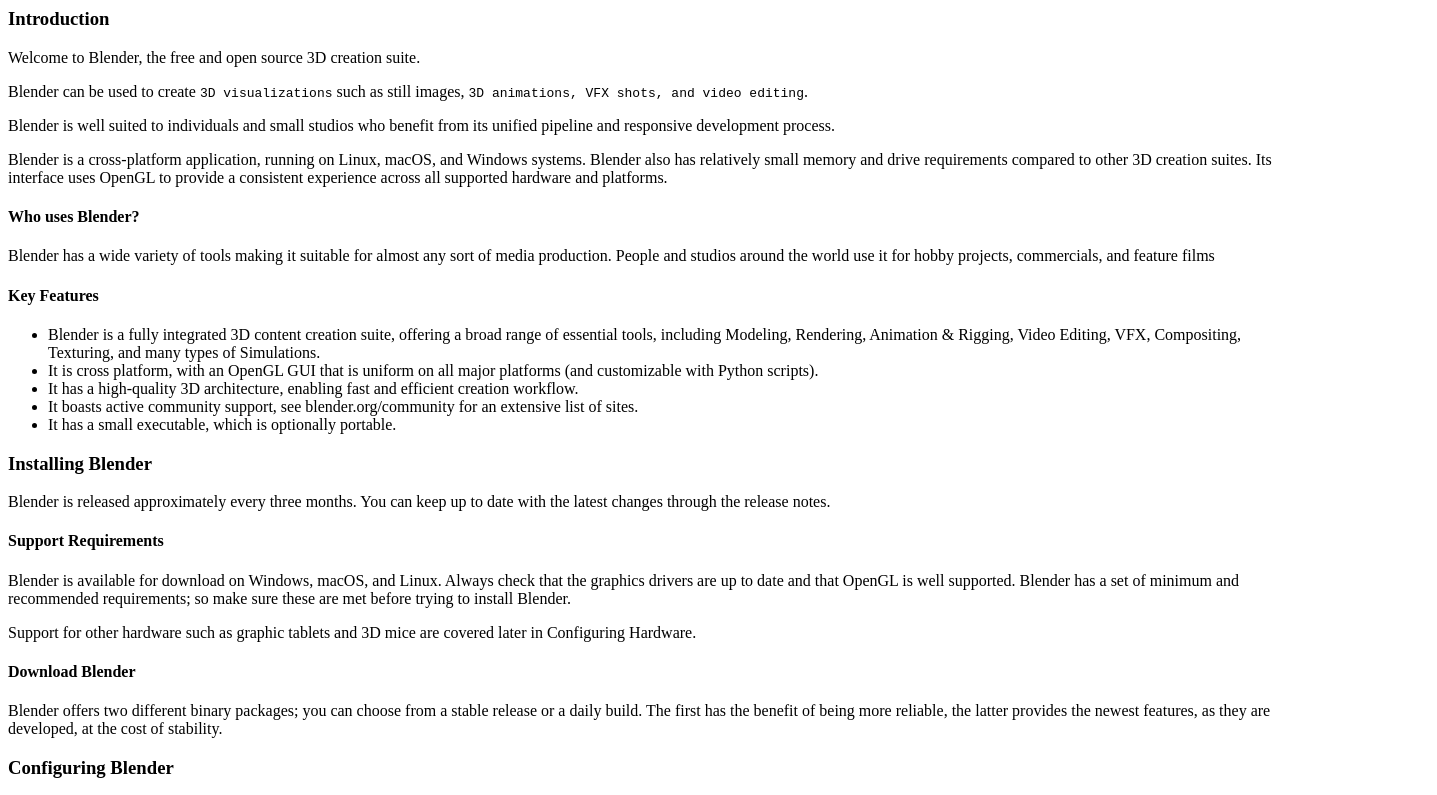
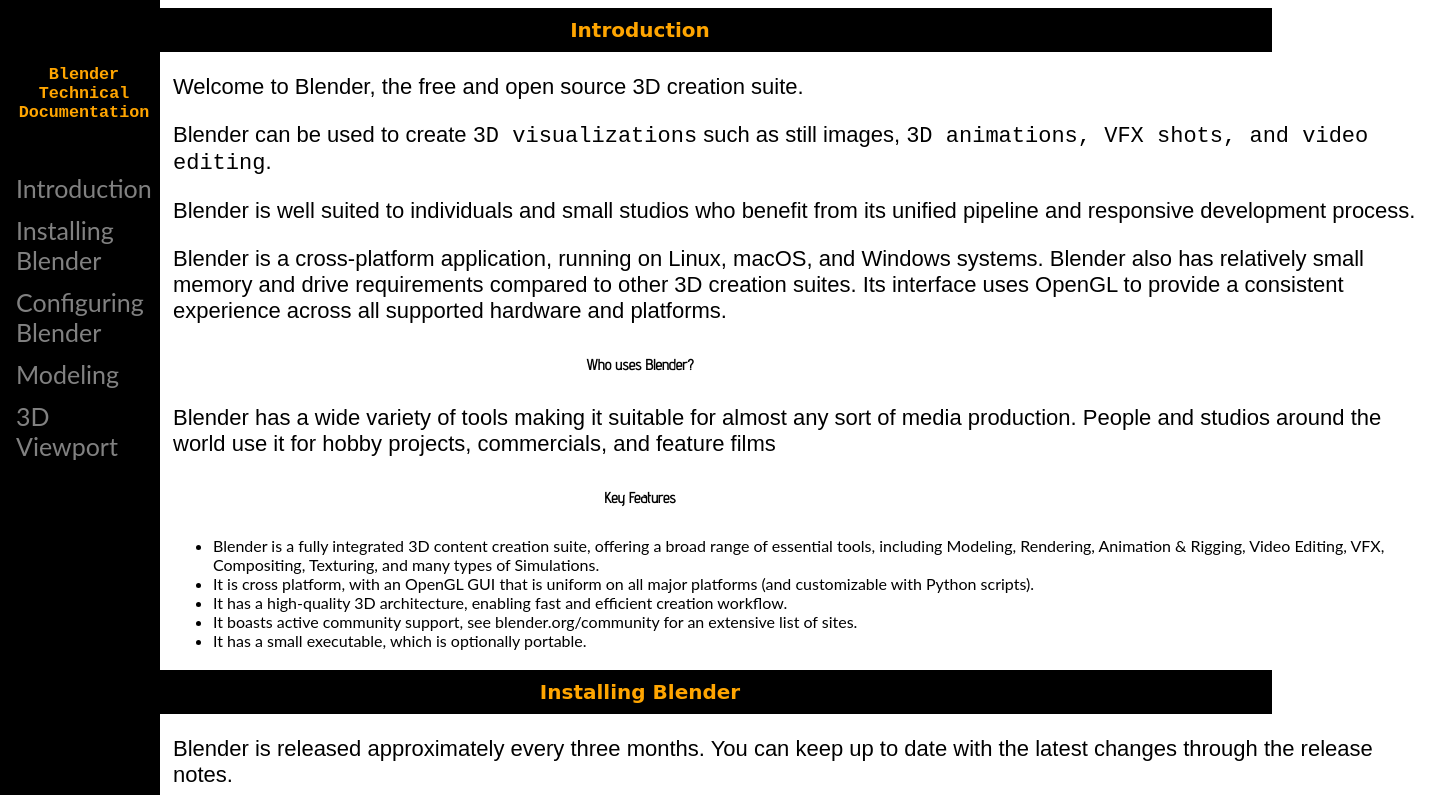
Before and after one commit to tmampa/Technical-Documentation-page, a plain HTML site: page index.html in a window 1280 px wide. Shown: the top 795 px of the page, 1437 px wide, since content can reach past the window. Drawn offline with Linux system fonts and the light colour scheme.

Commit message:
tech doc

```diff
--- a/css/styles.css
+++ b/css/styles.css
@@ -0,0 +1,75 @@
+body {
+  font-family: "Lato", sans-serif;
+}
+
+.sidenav {
+  height: 100%;
+  width: 160px;
+  position: fixed;
+  z-index: 1;
+  top: 0;
+  left: 0;
+  background-color: rgb(0, 0, 0);
+  overflow-x: hidden;
+  padding-top: 20px;
+}
+
+.sidenav a {
+  padding: 6px 8px 6px 16px;
+  text-decoration: none;
+  font-size: 25px;
+  color: #818181;
+  display: block;
+}
+
+.sidenav a:hover {
+  color: #f1f1f1;
+}
+
+.main {
+  margin-left: 160px; /* Same as the width of the sidenav */
+  font-size: 28px; /* Increased text to enable scrolling */
+  padding: 0px 10px;
+}
+
+@media screen and (max-height: 450px) {
+  .sidenav {padding-top: 15px;}
+  .sidenav a {font-size: 18px;}
+}
+
+/*p and h texts*/
+p {
+    font-family: Arial, Helvetica, sans-serif;
+    position: relative;
+    left: 165px;
+    font-size: 22px;
+
+}
+
+li {
+    position: relative;
+    left: 165px;
+}
+
+h4 {
+    text-align: center;
+
+    padding: 10px;
+    font-size: 15px;
+    font-family: 'Advent Pro';
+}
+
+h3 {
+    text-align: center;
+    background-color:black;
+    font-size: 20px;
+    font-family: cursive;
+    color: orange;
+    padding: 10px;
+}
+
+h6 {
+    text-align: center;
+    font-family: monospace;
+    color: orange;
+}
--- a/index.html
+++ b/index.html
@@ -1,9 +1,14 @@
 <html>
     <head>
+<link rel="stylesheet" href="css/styles.css">
+
+<link href='https://fonts.googleapis.com/css?family=Advent Pro' rel='stylesheet'>
 
     </head>
 
         <body>
+            <script src="js/script.js">
+            </script>
             <main id="main-doc">
                 <section class="main-section" id="introduction">
                     <header>
@@ -85,16 +90,16 @@
                         <p>The 3D Viewport is used to interact with the 3D scene for a variety of purposes, such as modeling, animating, texture
                         painting, etc.</p>
                 </section>
-                    <nav id="navbar">
-                        <header>Blender Technical Documentation</header>
-                            <a></a>
-                            <a></a>
-                            <a></a>
-                            <a></a>
-                            <a></a>
+                    <nav id="navbar" class="sidenav">
+                            <a><header><h6>Blender Technical Documentation</h6></header></a>
+                            <a class="nav-link" href="#introduction">Introduction</a>
+                            <a class="nav-link" href="#installing_blender">Installing Blender</a>
+                            <a class="nav-link" href="#configuring_blender">Configuring Blender</a>
+                            <a class="nav-link" href="#modeling">Modeling</a>
+                            <a class="nav-link" href="#3d_Viewport">3D Viewport</a>
                     </nav>
-            </main>
 
         </body>
 <script src="https://cdn.freecodecamp.org/testable-projects-fcc/v1/bundle.js"></script>
+
 </html>
```
Also changed, not shown: js/script.js (added).
